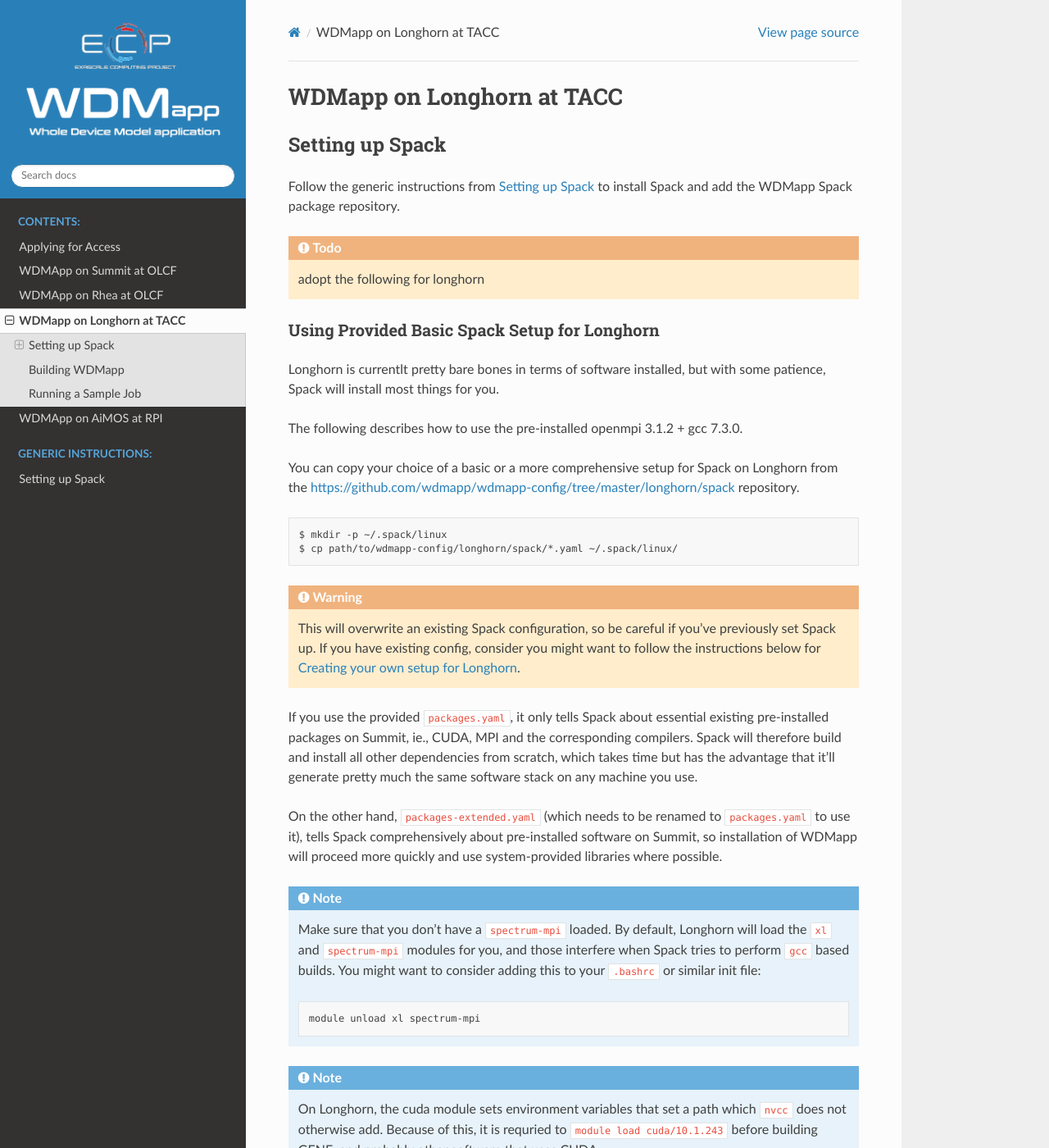
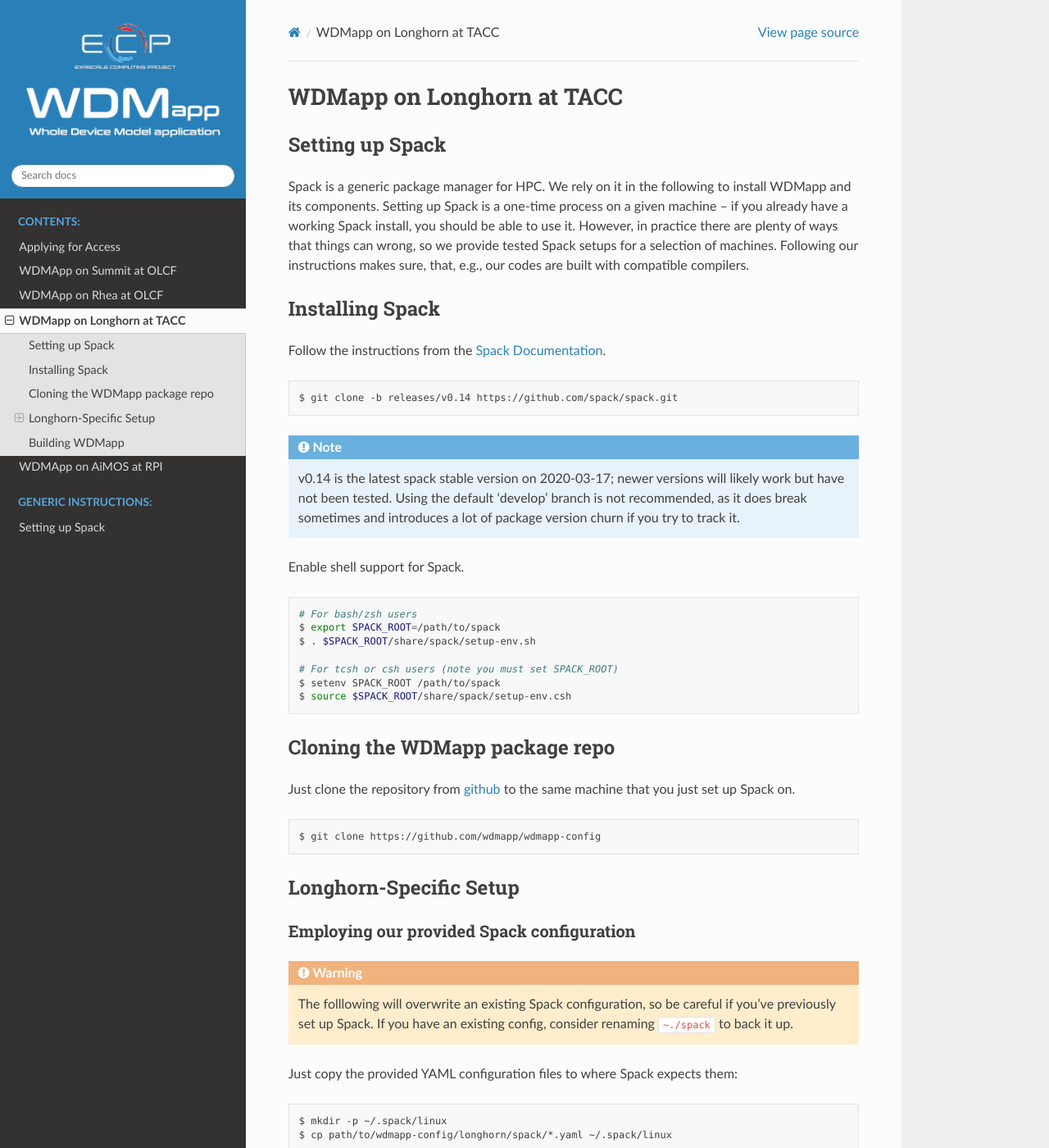
Before and after one commit to wdmapp/wdmapp-config, a Sphinx documentation site: the page built from docs/machines/longhorn.rst, in a window 1280 px wide and 1400 px high. Shown: the whole window at 82% size. Built offline with Sphinx 7.4.7 and the Read the Docs theme 2.0.0, drawn with Linux system fonts in a browser that asks for light colours; pages that are not in the unit, such as notebooks, are missing from menus; some of the changed text lies outside the part shown.

Commit message:
docs: update summit, rhea instruction to be based on common text blocks

```diff
--- a/docs/machines/longhorn.rst
+++ b/docs/machines/longhorn.rst
@@ -5,46 +5,31 @@
 Setting up Spack
 ====================
 
-Follow the generic instructions from  :ref:`setup-spack-label` to install Spack and add the
-WDMapp Spack package repository.
+.. include:: ../spack/setup-intro.rst
 
-.. todo:: adopt the following for longhorn
+.. include:: ../spack/installing-spack.rst
 
-Using Provided Basic Spack Setup for Longhorn
-----------------------------------------------
+.. include:: ../spack/cloning-wdmapp-config.rst
 
-Longhorn is currentlt pretty bare bones in terms of software
-installed, but with some patience, Spack will install most things for
-you.
+Longhorn-Specific Setup
+=========================
 
-The following describes how to use the pre-installed openmpi 3.1.2 + gcc
-7.3.0.
+Employing our provided Spack configuration
+--------------------------------------------
 
-You can copy your choice of a basic or a more comprehensive setup for
-Spack on Longhorn from the
-`<https://github.com/wdmapp/wdmapp-config/tree/master/longhorn/spack>`_ repository.
+.. warning::
+
+   The folllowing will overwrite an existing Spack configuration, so be careful
+   if you've previously set up Spack. If you have an existing config, consider
+   renaming ``~./spack`` to back it up.
+
+Just copy the provided YAML configuration files to where Spack
+expects them:
 
 .. code-block:: sh
 
-  $ mkdir -p ~/.spack/linux
-  $ cp path/to/wdmapp-config/longhorn/spack/*.yaml ~/.spack/linux/
-
-.. warning::
-   This will overwrite an existing Spack configuration, so be careful
-   if you've previously set Spack up. If you have existing config, consider
-   you might want to follow the instructions below for :ref:`longhorn-own-setup-label`.
-
-If you use the provided ``packages.yaml``, it only tells Spack about
-essential existing pre-installed packages on Summit, ie., CUDA, MPI
-and the corresponding compilers. Spack will therefore build and
-install all other dependencies from scratch, which takes time but has
-the advantage that it'll generate pretty much the same software stack
-on any machine you use.
-
-On the other hand, ``packages-extended.yaml`` (which needs to be
-renamed to ``packages.yaml`` to use it), tells Spack comprehensively
-about pre-installed software on Summit, so installation of WDMapp will
-proceed more quickly and use system-provided libraries where possible.
+   $ mkdir -p ~/.spack/linux
+   $ cp path/to/wdmapp-config/longhorn/spack/*.yaml ~/.spack/linux
 
 .. note::
 
@@ -57,13 +42,6 @@
    .. code-block:: shell
 
       module unload xl spectrum-mpi
-
-.. note::
-
-   On Longhorn, the cuda module sets environment variables that set a
-   path which ``nvcc`` does not otherwise add. Because of this, it is
-   requried to ``module load cuda/10.1.243`` before building GENE, and
-   probably other software that uses CUDA..
 
 .. _longhorn-own-setup-label:
 
@@ -182,27 +160,3 @@
 
 You should be able to just follow the generic instructions from
 :ref:`build-wdmapp-label`.
-
-Running a Sample Job
-====================
-
-.. todo::
-
-   Complete instructions on how to get the test case set up and run.
-
-You can get the setup for a coupled WDMapp run by cloning
-https://github.com/wdmapp/testcases.
-
-The sample sample job from
-https://github.com/wdmapp/wdmapp-config/longhorn/submit_wdmapp.sh will
-run the `run_1` coupled case.
-
-.. literalinclude:: ../../summit/submit_wdmapp.sh
-   :language: shell
-   :linenos:
-
-Submit as usal:
-
-.. code-block:: sh
-
-   $ sbatch submit_wdmapp.sh
```
Also changed, not shown: docs/machines/note-olcf-shared-spack.rst (added, +34 -0 lines), docs/machines/note-olcf-spack-dir.rst (added, +17 -0 lines), docs/machines/rhea.rst (+29 -21 lines), docs/machines/summit.rst (+27 -29 lines), docs/spack/adding-wdmapp.rst (+0 -7 lines).
